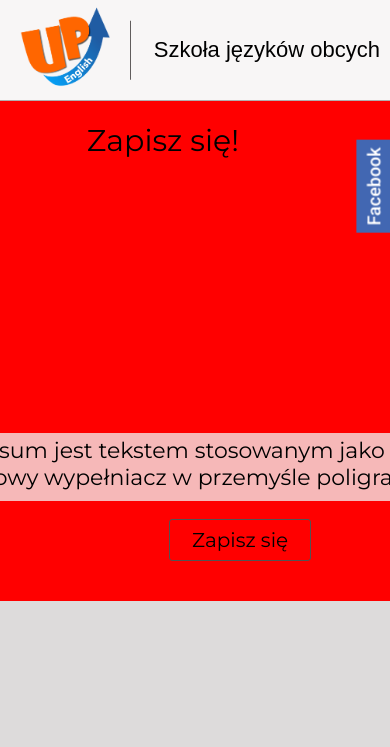
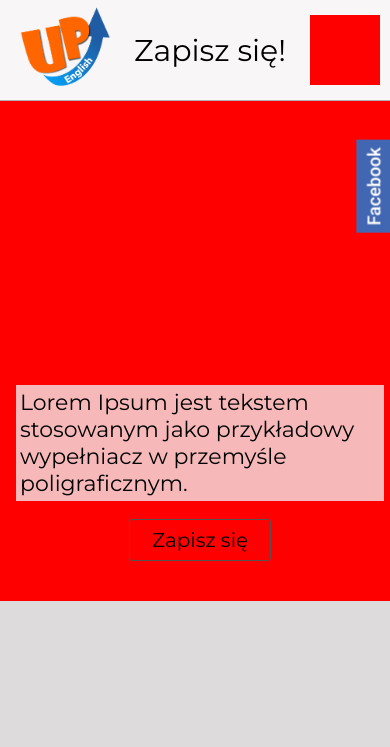
Before and after one commit to blazbla274/Upenglish, a PHP site: page / in a window 390 px wide; the page is wider, and only the part inside the window is pictured. Shown: the top 747 px of that part. Run offline with PHP 8.4, Linux system fonts and the light colour scheme; some libraries are stand-ins or nearby versions; some web fonts are replaced.

Commit message:
slider mobile update

```diff
--- a/css/main.css
+++ b/css/main.css
@@ -3,17 +3,7 @@ body {
     background: rgb(221, 219, 219);
     font-family: 'Montserrat', sans-serif;
 }
-
-.viewport_check {
-    display: none;
-    width: 100vw;
-    position: fixed;
-    top: 0px;
-}
 @media all and (max-width: 400px) {
-    .viewport_check {
-        display: block;
-    }
     body {
         width: 400px;
     }
@@ -72,6 +62,19 @@ nav > div > div {
     top: 50%;
     transform: translateY(-50%);
     background: rgb(97, 93, 93);
+}
+
+@media all and (max-width: 673px) {
+    .logo::after {
+        content: "";
+    }
+    .logo::before {
+        width: 0px;
+    }
+    .logo {
+        width: 90px;
+        height: 90px;
+    }
 }
 
 .list_box {
@@ -147,9 +150,9 @@ ol > li > ul > li:hover > a {
     background: red;
     display: none;
 }
-.join {
+nav > div > .join {
     display: none;
-    margin: 0px 40px;
+    margin: 0px 20px;
     font-size: 30px;
 }
 @media all and (max-width: 1132px) {
@@ -159,7 +162,7 @@ ol > li > ul > li:hover > a {
     .list_box {
         display: none;
     }
-    .join {
+    nav > div > .join {
         display: inline-block;
     }
 }
@@ -187,6 +190,13 @@ ol > li > ul > li:hover > a {
     bottom: 100px;
     font-size: 22px;
     padding: 4px;
+}
+
+@media all and (max-width: 600px) {
+    .main_slider > span {
+        width: 90%;
+        height: auto;
+    }
 }
 
 .main_slider > .join {
--- a/index.html
+++ b/index.html
@@ -21,11 +21,10 @@
     <script src="js/initMap.js"></script>
     <script src="js/gallery.js"></script>
     <script src="js/nav.js"></script>
-    <script src="js/sizeFit.js"></script>
   </head>
 
   <body>
-    <div class="viewport_check"></div>
+
     <nav>
       <div>
 
```
